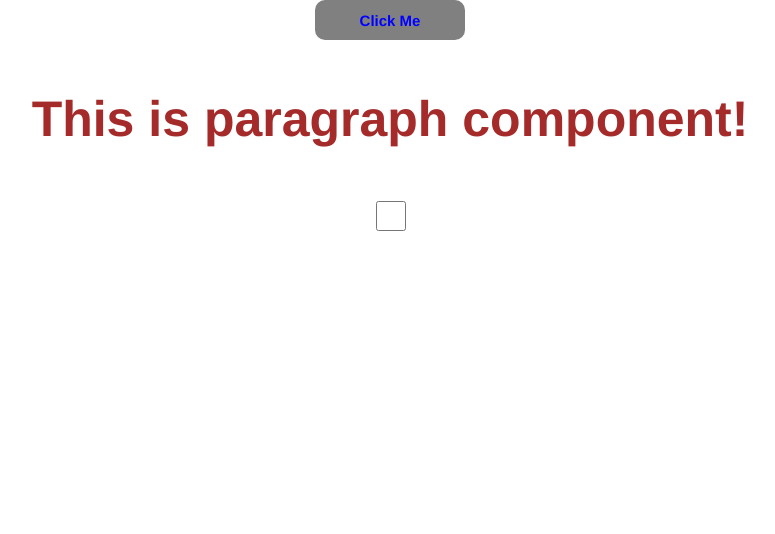
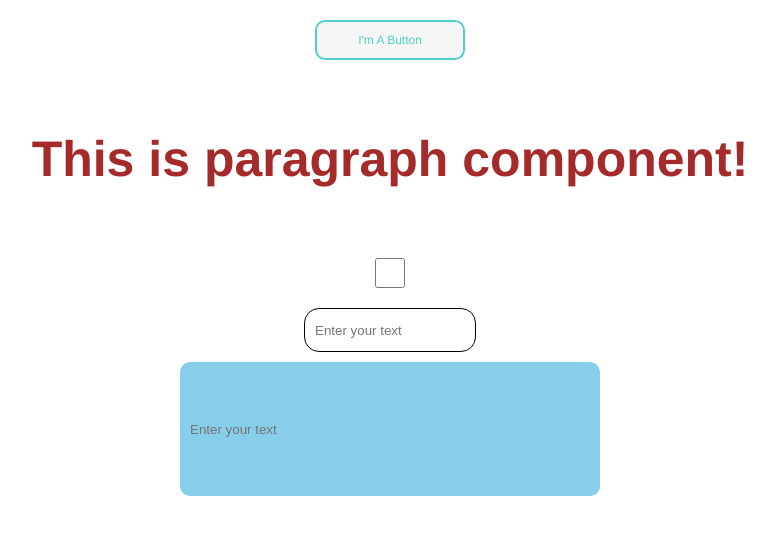
Before and after one commit to Zeeeforzain/Components, a React (Create React App) app: page / in a window 1280 px wide. Shown: the top 534 px of the page, without its empty margins (250-1025 px from the left). Built offline with nearby package versions, Linux system fonts and the light colour scheme.

Commit message:
Text Field Done

```diff
--- a/src/App.jsx
+++ b/src/App.jsx
@@ -2,21 +2,23 @@ import "./App.css";
 import Button from "./Components/Button";
 import Checkbox from "./Components/Checkbox";
 import Paragraph from "./Components/Paragraph";
+import TextField from "./Components/TextField";
 
 function App() {
   return (
     <div className="App">
-      <Button btnName="Click Me"
-      backgroundColor="Grey"
+      <Button btnName="I'm A Button"
+      backgroundColor="whitesmoke"
       width="150px"
       height="5vh"
-      border="none"
+      border="2px solid #4FD1C5"
+      margin='20px'
       borderRadius="10px"
-      color="Blue"
+      color="#4FD1C5"
       cursor="pointer"
-      fontSize="15px"
+      fontSize="12px"
       fontFamily="Helvetica"
-      fontWeight="700"
+      fontWeight="500"
       />
       <Paragraph
       paragraphText="This is paragraph component!"
@@ -25,7 +27,20 @@ function App() {
       fontFamily="Helvetica"
       fontWeight="700"
       />
-      <Checkbox width="50px" height="30px"/>
+      <Checkbox width="50px" height="30px" margin='20px'/>
+      <TextField />
+      <TextField
+      type="text"
+      placeHolder="Enter your text"
+        width="400px"
+        height='16vh'
+        margin-top='10px'
+        border='none'
+        padding='3px 10px'
+        color='white'
+        borderRadius='10px'
+        backgroundColor='skyblue'
+      />
     </div>
   );
 }
--- a/src/Components/Button.js
+++ b/src/Components/Button.js
@@ -4,19 +4,7 @@ export default function Button(props) {
   return (
     <div className='button'>
       <button style={
-    {
-        backgroundColor: props.backgroundColor,
-        width: props.width,
-        color: props.color,
-        border: props.border,
-        borderRadius: props.borderRadius,
-        padding:props.padding,
-        height:props.height,
-        fontSize:props.fontSize,
-        fontFamily:props.fontFamily,
-        fontWeight:props.fontWeight,
-        cursor:props.cursor
-    }
+    {...props}
 }>
     {props.btnName}</button>
     </div>
--- a/src/Components/Checkbox.js
+++ b/src/Components/Checkbox.js
@@ -5,16 +5,7 @@ export default function Checkbox(props) {
     <div className='checkbox'>
       <input
       style={
-        {
-            backgroundColor: props.backgroundColor,
-            width: props.width,
-            color: props.color,
-            border: props.border,
-            borderRadius: props.borderRadius,
-            padding:props.padding,
-            height:props.height,
-            cursor:props.cursor
-        }
+        {...props}
     }
       type="checkbox"/>
     </div>
--- a/src/Components/Paragraph.js
+++ b/src/Components/Paragraph.js
@@ -5,19 +5,8 @@ export default function Paragraph(props) {
     <div className='paragraph'>
       <p
       style={
-        {
-            backgroundColor: props.backgroundColor,
-            width: props.width,
-            color: props.color,
-            border: props.border,
-            borderRadius: props.borderRadius,
-            padding:props.padding,
-            height:props.height,
-            fontSize:props.fontSize,
-            fontFamily:props.fontFamily,
-            fontWeight:props.fontWeight,
-            cursor:props.cursor
-        }}
+        {...props}
+      }
       >
         {props.paragraphText}</p>
     </div>
--- a/src/Components/TextField.js
+++ b/src/Components/TextField.js
@@ -1,9 +1,25 @@
 import React from 'react';
 
-export default function TextField() {
+export default function TextField(props) {
   return (
     <div>
-
+      <input
+      type={props.type}
+      placeholder={props.placeHolder}
+      style={
+        {...props}
+      }
+       />
     </div>
   );
 }
+TextField.defaultProps = {
+  type: 'text',
+  placeHolder:'Enter your text',
+  border:'1px solid black',
+  borderRadius:'15px',
+  color:'black',
+  width:'150px',
+  height:'4vh',
+  padding:'5px 10px'
+}
```
